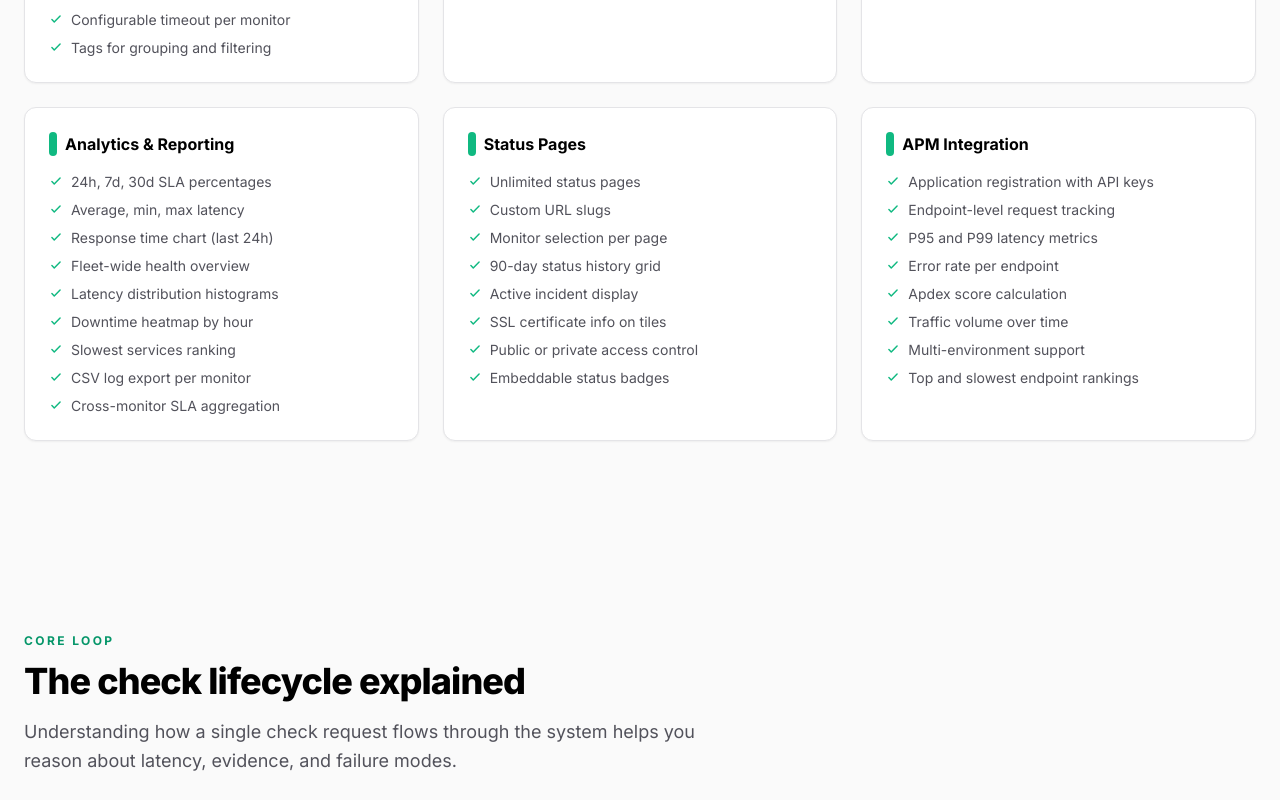
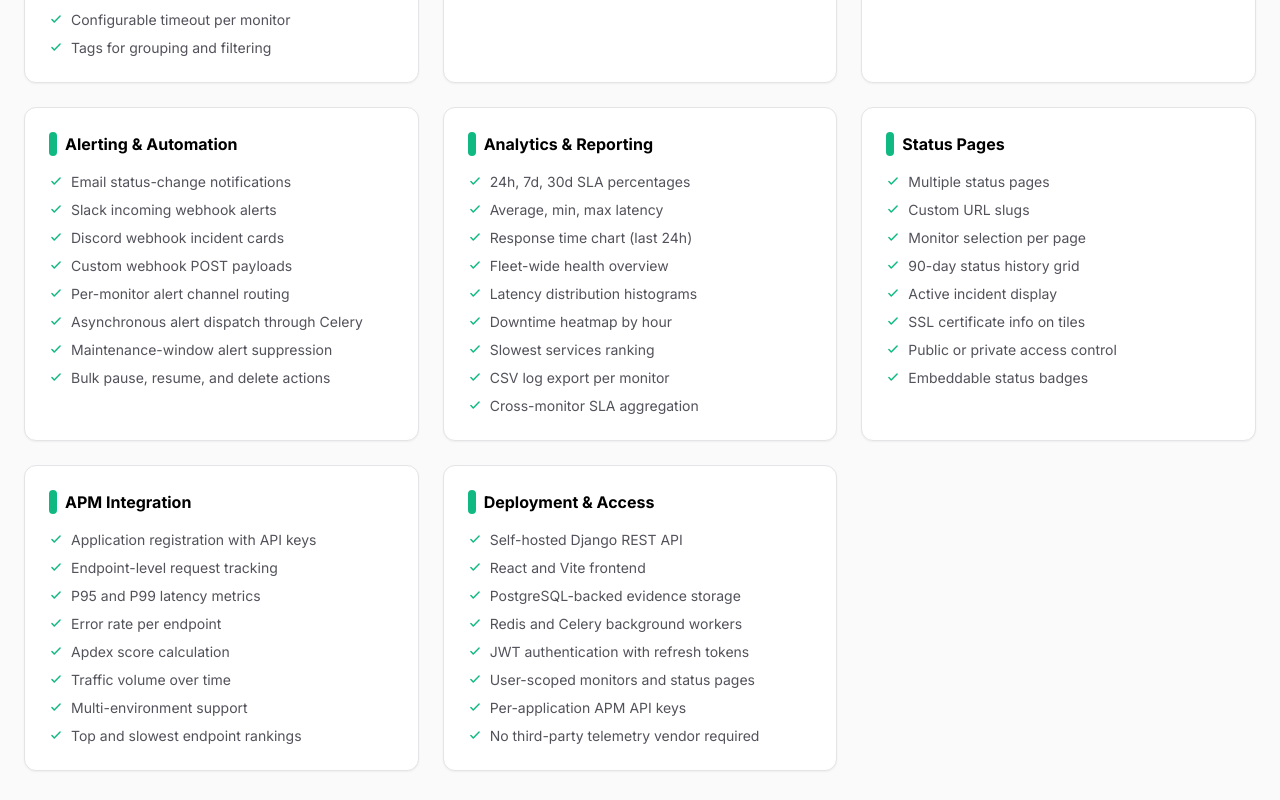
Before and after one commit to UttamKuma04/pingbeat, a React (Vite) app in the folder frontend/: page /about in a window 1280 px wide. Shown: the part 2700-3500 px from the top of the page. Built offline with nearby package versions, Linux system fonts and the light colour scheme; no server answers.

Commit message:
Updated pages2.0

```diff
--- a/frontend/index.html
+++ b/frontend/index.html
@@ -4,8 +4,11 @@
     <meta charset="UTF-8" />
     <link rel="icon" type="image/svg+xml" href="/favicon.svg" />
     <meta name="viewport" content="width=device-width, initial-scale=1.0" />
-    <meta name="description" content="PingBEAT - Simple Uptime Monitoring Platform" />
-    <title>PingBEAT - Uptime Monitor</title>
+    <meta name="description" content="PingBEAT is a self-hosted uptime monitoring, APM, alerting, and status page platform with 30-second checks, SSL tracking, incident history, log export, and SVG uptime badges." />
+    <meta property="og:title" content="PingBEAT - Self-Hosted Uptime Monitoring + APM" />
+    <meta property="og:description" content="Monitor websites and APIs, collect endpoint-level APM metrics, publish status pages, route alerts, and keep reliability evidence in your own infrastructure." />
+    <meta property="og:type" content="website" />
+    <title>PingBEAT - Self-Hosted Uptime Monitoring + APM</title>
     <link rel="preconnect" href="https://fonts.googleapis.com">
     <link rel="preconnect" href="https://fonts.gstatic.com" crossorigin>
     <link href="https://fonts.googleapis.com/css2?family=Inter:wght@300;400;500;600;700;800&display=swap" rel="stylesheet">
--- a/frontend/src/pages/AboutPage.jsx
+++ b/frontend/src/pages/AboutPage.jsx
@@ -100,38 +100,6 @@ function AboutPage() {
     },
   ]
 
-  const architecture = [
-    {
-      layer: 'API Layer',
-      tech: 'Django REST Framework',
-      desc: 'Handles authentication, monitor CRUD, log queries, incident management, status page configuration, APM data ingestion, and maintenance window scheduling.',
-    },
-    {
-      layer: 'Task Queue',
-      tech: 'Celery + Redis',
-      desc: 'check_monitors runs every 30 seconds via Celery Beat. Workers execute HTTP probes asynchronously, update SSL metadata, write MonitorLog records, and manage incident state without touching the request cycle.',
-    },
-    {
-      layer: 'Data Store',
-      tech: 'PostgreSQL',
-      desc: 'Stores monitors, logs, incidents, status pages, maintenance windows, and APM metrics. Log retention is managed by the cleanup_old_logs periodic task to control database growth.',
-    },
-    {
-      layer: 'Frontend',
-      tech: 'React + Vite + Tailwind',
-      desc: 'Single-page application with JWT-based auth, 30-second auto-refresh polling, browser notification support, and a collapsible sidebar navigation for all platform sections.',
-    },
-    {
-      layer: 'Alert Dispatch',
-      tech: 'Celery Tasks',
-      desc: 'send_monitor_alert fires when status changes. Routes to Email (SMTP), Slack (incoming webhook), Discord (webhook), or a custom POST endpoint configured per monitor.',
-    },
-    {
-      layer: 'Public Layer',
-      tech: 'Unauthenticated endpoints',
-      desc: 'Status pages are served via public API endpoints with no auth requirement. Badge endpoints provide embeddable SVG status indicators for README files and external dashboards.',
-    },
-  ]
 
   const monitoringCapabilities = [
     {
@@ -174,6 +142,19 @@ function AboutPage() {
       ],
     },
     {
+      category: 'Alerting & Automation',
+      items: [
+        'Email status-change notifications',
+        'Slack incoming webhook alerts',
+        'Discord webhook incident cards',
+        'Custom webhook POST payloads',
+        'Per-monitor alert channel routing',
+        'Asynchronous alert dispatch through Celery',
+        'Maintenance-window alert suppression',
+        'Bulk pause, resume, and delete actions',
+      ],
+    },
+    {
       category: 'Analytics & Reporting',
       items: [
         '24h, 7d, 30d SLA percentages',
@@ -190,7 +171,7 @@ function AboutPage() {
     {
       category: 'Status Pages',
       items: [
-        'Unlimited status pages',
+        'Multiple status pages',
         'Custom URL slugs',
         'Monitor selection per page',
         '90-day status history grid',
@@ -211,6 +192,19 @@ function AboutPage() {
         'Traffic volume over time',
         'Multi-environment support',
         'Top and slowest endpoint rankings',
+      ],
+    },
+    {
+      category: 'Deployment & Access',
+      items: [
+        'Self-hosted Django REST API',
+        'React and Vite frontend',
+        'PostgreSQL-backed evidence storage',
+        'Redis and Celery background workers',
+        'JWT authentication with refresh tokens',
+        'User-scoped monitors and status pages',
+        'Per-application APM API keys',
+        'No third-party telemetry vendor required',
       ],
     },
   ]
@@ -569,7 +563,7 @@ function AboutPage() {
             {[
               {
                 title: 'Monitors should be cheap to create',
-                body: 'A tool that makes it hard or expensive to add a new monitor creates blind spots. PingBEAT has no per-monitor limits. Add as many checks as your infrastructure warrants.',
+                body: 'A tool that makes it hard or expensive to add a new monitor creates blind spots. PingBEAT keeps monitoring self-hosted and predictable, with starter caps that can be tuned for the infrastructure you operate.',
               },
               {
                 title: 'Evidence matters more than dashboards',
--- a/frontend/src/pages/LandingPage.jsx
+++ b/frontend/src/pages/LandingPage.jsx
@@ -382,6 +382,11 @@ function LandingPage() {
       desc: 'Automatically capture certificate expiry dates, issuers, and validity state on every check. Get warned before certificates expire so your users never see a security warning.',
     },
     {
+      icon: <svg className="w-5 h-5 text-emerald-600" fill="none" stroke="currentColor" viewBox="0 0 24 24"><path strokeLinecap="round" strokeLinejoin="round" strokeWidth={1.8} d="M9 12l2 2 4-4m5.618-4.016A11.955 11.955 0 0112 2.944a11.955 11.955 0 01-8.618 3.04A12.02 12.02 0 003 9c0 5.591 3.824 10.29 9 11.622 5.176-1.332 9-6.03 9-11.622 0-1.042-.133-2.052-.382-3.016z"/></svg>,
+      title: 'Self-Hosted Data Control',
+      desc: 'Run PingBEAT on your own infrastructure with Django, PostgreSQL, Redis, Celery, and React. Monitor targets, check logs, incidents, and API keys stay in your environment.',
+    },
+    {
       icon: <svg className="w-5 h-5 text-emerald-600" fill="none" stroke="currentColor" viewBox="0 0 24 24"><path strokeLinecap="round" strokeLinejoin="round" strokeWidth={1.8} d="M3.055 11H5a2 2 0 012 2v1a2 2 0 002 2 2 2 0 012 2v2.945M8 3.935V5.5A2.5 2.5 0 0010.5 8h.5a2 2 0 012 2 2 2 0 104 0 2 2 0 012-2h1.064M15 20.488V18a2 2 0 012-2h3.064M21 12a9 9 0 11-18 0 9 9 0 0118 0z"/></svg>,
       title: 'Multi-Region Probes',
       desc: 'Tag Celery workers by geographic region so every check log carries location context. Understand whether outages are global or region-specific at a glance.',
@@ -394,7 +399,7 @@ function LandingPage() {
     {
       icon: <svg className="w-5 h-5 text-emerald-600" fill="none" stroke="currentColor" viewBox="0 0 24 24"><path strokeLinecap="round" strokeLinejoin="round" strokeWidth={1.8} d="M10.325 4.317c.426-1.756 2.924-1.756 3.35 0a1.724 1.724 0 002.573 1.066c1.543-.94 3.31.826 2.37 2.37a1.724 1.724 0 001.065 2.572c1.756.426 1.756 2.924 0 3.35a1.724 1.724 0 00-1.066 2.573c.94 1.543-.826 3.31-2.37 2.37a1.724 1.724 0 00-2.572 1.065c-.426 1.756-2.924 1.756-3.35 0a1.724 1.724 0 00-2.573-1.066c-1.543.94-3.31-.826-2.37-2.37a1.724 1.724 0 00-1.065-2.572c-1.756-.426-1.756-2.924 0-3.35a1.724 1.724 0 001.066-2.573c-.94-1.543.826-3.31 2.37-2.37.996.608 2.296.07 2.572-1.065z"/><path strokeLinecap="round" strokeLinejoin="round" strokeWidth={1.8} d="M15 12a3 3 0 11-6 0 3 3 0 016 0z"/></svg>,
       title: 'Maintenance Windows',
-      desc: 'Schedule planned downtime windows per monitor so alerting stays quiet during deployments, migrations, and infrastructure work. Windows are visible on status pages.',
+      desc: 'Schedule planned downtime windows per monitor so checks and alerts stay quiet during deployments, migrations, and infrastructure work. Maintenance logs are preserved for audit context.',
     },
     {
       icon: <svg className="w-5 h-5 text-emerald-600" fill="none" stroke="currentColor" viewBox="0 0 24 24"><path strokeLinecap="round" strokeLinejoin="round" strokeWidth={1.8} d="M12 8v4l3 3m6-3a9 9 0 11-18 0 9 9 0 0118 0z"/></svg>,
@@ -422,6 +427,11 @@ function LandingPage() {
       desc: 'Search and filter every check result across all monitors. Filter by status, response time, status code class, region, and monitor name. Inspect individual logs in a detail panel.',
     },
     {
+      icon: <svg className="w-5 h-5 text-emerald-600" fill="none" stroke="currentColor" viewBox="0 0 24 24"><path strokeLinecap="round" strokeLinejoin="round" strokeWidth={1.8} d="M7 8h10M7 12h4m1 8l-4-4H5a2 2 0 01-2-2V6a2 2 0 012-2h14a2 2 0 012 2v8a2 2 0 01-2 2h-3l-4 4z"/></svg>,
+      title: 'Badges & CSV Reports',
+      desc: 'Expose SVG uptime badges for README or docs embeds, and export monitor logs as CSV files for client reports, audits, and reliability reviews.',
+    },
+    {
       icon: <svg className="w-5 h-5 text-emerald-600" fill="none" stroke="currentColor" viewBox="0 0 24 24"><path strokeLinecap="round" strokeLinejoin="round" strokeWidth={1.8} d="M16 8v8m-4-5v5m-4-2v2m-2 4h12a2 2 0 002-2V6a2 2 0 00-2-2H6a2 2 0 00-2 2v12a2 2 0 002 2z"/></svg>,
       title: 'Fleet Analytics',
       desc: 'Cross-monitor SLA percentages, latency distribution histograms, downtime heatmaps by hour, slowest services ranking, and portfolio-level health dashboards.',
@@ -429,7 +439,7 @@ function LandingPage() {
     {
       icon: <svg className="w-5 h-5 text-emerald-600" fill="none" stroke="currentColor" viewBox="0 0 24 24"><path strokeLinecap="round" strokeLinejoin="round" strokeWidth={1.8} d="M4 6a2 2 0 012-2h2a2 2 0 012 2v2a2 2 0 01-2 2H6a2 2 0 01-2-2V6zm10 0a2 2 0 012-2h2a2 2 0 012 2v2a2 2 0 01-2 2h-2a2 2 0 01-2-2V6zM4 16a2 2 0 012-2h2a2 2 0 012 2v2a2 2 0 01-2 2H6a2 2 0 01-2-2v-2zm10 0a2 2 0 012-2h2a2 2 0 012 2v2a2 2 0 01-2 2h-2a2 2 0 01-2-2v-2z"/></svg>,
       title: 'Bulk Monitor Actions',
-      desc: 'Select multiple monitors from the dashboard and pause, resume, or delete them in a single operation. Manage large fleets without navigating monitor by monitor.',
+      desc: 'Select multiple monitors from the dashboard and pause, resume, or delete them in a single operation. Manage endpoint groups without navigating monitor by monitor.',
     },
   ]
 
@@ -490,10 +500,6 @@ function LandingPage() {
   ]
 
   const stats = [
-    ['30s', 'Minimum check interval'],
-    ['90d', 'Status page history'],
-    ['4+', 'Alert destinations'],
-    ['∞', 'Monitors supported'],
   ]
 
   return (
@@ -536,7 +542,7 @@ function LandingPage() {
               <span className="bg-gradient-to-r from-emerald-600 to-cyan-600 bg-clip-text text-transparent">Before your users do.</span>
             </h1>
             <p className="text-base sm:text-lg md:text-xl text-slate-600 max-w-2xl mb-8 leading-relaxed">
-              PingBEAT monitors websites and APIs around the clock, tracks SSL certificates, records every incident, schedules maintenance windows, and routes alerts to the channels your team already watches — all from infrastructure you control.
+              PingBEAT monitors websites and APIs around the clock, tracks SSL certificates, records every incident, collects endpoint-level APM metrics, and routes alerts to the channels your team already watches - all from infrastructure you control.
             </p>
             <div className="flex flex-col sm:flex-row gap-4 mb-8">
               {isAuthenticated ? (
@@ -549,7 +555,7 @@ function LandingPage() {
               )}
             </div>
             <div className="flex flex-wrap gap-6 text-sm text-slate-500">
-              {['No credit card required','Self-hosted & open','30s check intervals'].map(t => (
+              {['No credit card required','Self-hosted data control','APM + uptime together'].map(t => (
                 <span key={t} className="flex items-center gap-1.5">
                   <svg className="w-4 h-4 text-emerald-500" fill="none" stroke="currentColor" viewBox="0 0 24 24"><path strokeLinecap="round" strokeLinejoin="round" strokeWidth={2} d="M5 13l4 4L19 7"/></svg>
                   {t}
@@ -575,7 +581,7 @@ function LandingPage() {
         </div>
       </section>
 
-      {/* ── Feature overview ── */}
+
       <section id="features" className="py-24 max-w-7xl mx-auto px-6">
         <SectionHeader
           eyebrow="Platform Capabilities"
@@ -804,7 +810,7 @@ function LandingPage() {
           <SectionHeader
             eyebrow="Use Cases"
             title="Built for teams that take reliability seriously"
-            subtitle="Whether you're a solo developer or an SRE team managing hundreds of endpoints, PingBEAT adapts to your workflow."
+            subtitle="Whether you're a solo developer or a small infrastructure team managing critical endpoints, PingBEAT adapts to your workflow."
             centered
           />
           <div className="grid grid-cols-1 md:grid-cols-2 gap-5">
@@ -874,7 +880,7 @@ function LandingPage() {
       <section className="py-24 max-w-7xl mx-auto px-6">
         <SectionHeader
           eyebrow="Background Jobs"
-          title="Celery keeps monitoring running 24/7"
+          title="Keeps monitoring running 24/7"
           subtitle="All monitoring work is isolated from the web request cycle. Checks, alerts, and cleanup run continuously without affecting dashboard responsiveness."
         />
         <div className="grid grid-cols-1 lg:grid-cols-3 gap-5">
```
Also changed, not shown: 1 other file (tests, documents, lock files or other folders).
